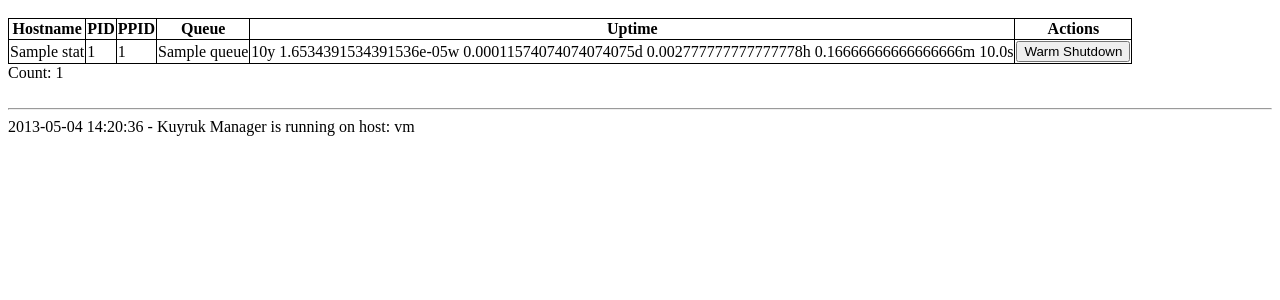
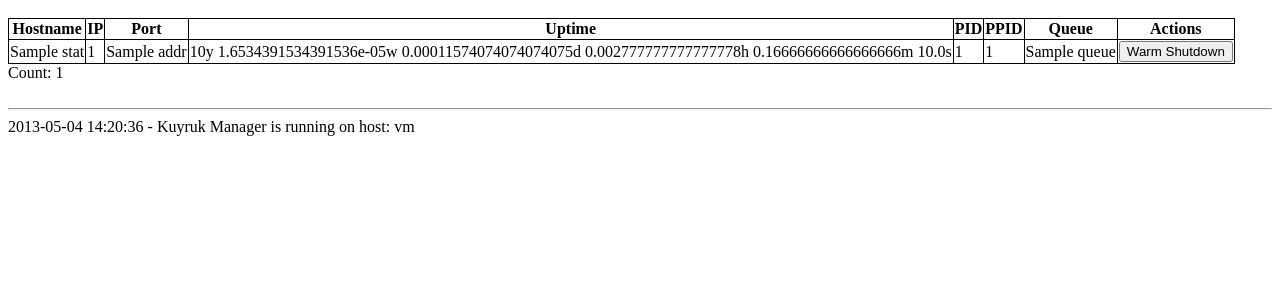
Before and after one commit to cenkalti/kuyruk, a Flask app: template kuyruk/manager/templates/workers.html in a window 1280 px wide. Shown: the part 26-326 px from the top of the page. Run offline with Flask 2, Linux system fonts and the light colour scheme; the template is opened without the code that fills it: most values are stand-ins (such as "Sample title", 1, 10 or a date in 2020); parts of the project's set-up code (start-up, migrations or seed data) failed here and were passed over.

Commit message:
show ip and port

```diff
--- a/kuyruk/manager/templates/workers.html
+++ b/kuyruk/manager/templates/workers.html
@@ -5,19 +5,23 @@
         <table>
             <tr>
                 <th>Hostname</th>
+                <th>IP</th>
+                <th>Port</th>
+                <th>Uptime</th>
                 <th>PID</th>
                 <th>PPID</th>
                 <th>Queue</th>
-                <th>Uptime</th>
                 <th>Actions</th>
             </tr>
             {% for addr, master in sockets|dictsort %}
             <tr>
                 <td>{{ master.stats.hostname }}</td>
+                <td>{{ addr[0] }}</td>
+                <td>{{ addr[1] }}</td>
+                <td>{{ human_time(master.stats.uptime) }}</td>
                 <td>{{ master.stats.pid }}</td>
                 <td>{{ master.stats.ppid }}</td>
                 <td>{{ master.stats.queue.name }}</td>
-                <td>{{ human_time(master.stats.uptime) }}</td>
                 <td>
                     {{ action_button(addr, 'warm_shutdown', 'Warm Shutdown') }}
                 </td>
```
Also changed, not shown: kuyruk/manager/templates/masters.html (+6 -2 lines).
